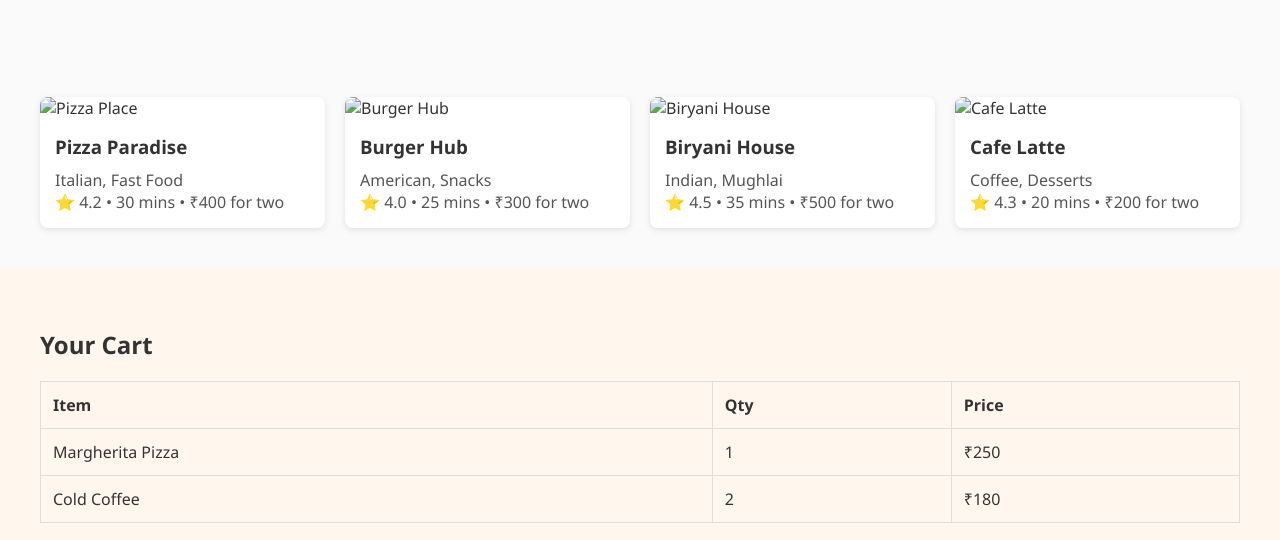
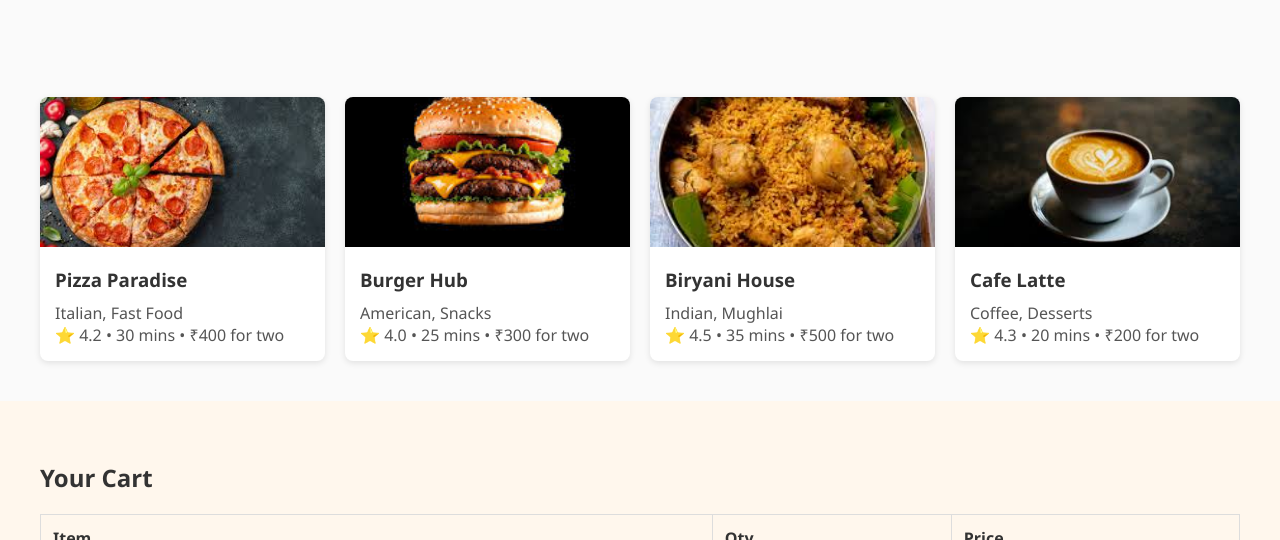
Before and after one commit to Sathya-1006/Swiggy-Clone, a plain HTML site: page Swiggy.html in a window 1280 px wide. Shown: the part 250-790 px from the top of the page. Drawn offline with Linux system fonts and the light colour scheme.

Commit message:
adding files

```diff
--- a/Swiggy.html
+++ b/Swiggy.html
@@ -158,7 +158,7 @@
   <!-- Restaurants -->
   <section class="restaurant-list">
     <div class="restaurant-card">
-      <img src="./asset/img/pizza.jpg" alt="Pizza Place">
+      <img src="./asset/pizza.jpg" alt="Pizza Place">
       <div class="info">
         <h3>Pizza Paradise</h3>
         <p>Italian, Fast Food</p>
@@ -166,7 +166,7 @@
       </div>
     </div>
     <div class="restaurant-card">
-      <img src="./asset/img/burger.jpg" alt="Burger Hub">
+      <img src="./asset/burger.jpg" alt="Burger Hub">
       <div class="info">
         <h3>Burger Hub</h3>
         <p>American, Snacks</p>
@@ -174,7 +174,7 @@
       </div>
     </div>
     <div class="restaurant-card">
-      <img src="./asset/img/biryani.jpg" alt="Biryani House">
+      <img src="./asset/biryani.jpg" alt="Biryani House">
       <div class="info">
         <h3>Biryani House</h3>
         <p>Indian, Mughlai</p>
@@ -182,7 +182,7 @@
       </div>
     </div>
     <div class="restaurant-card">
-      <img src="./asset/img/latte.jpg" alt="Cafe Latte">
+      <img src="./asset/latte.jpg" alt="Cafe Latte">
       <div class="info">
         <h3>Cafe Latte</h3>
         <p>Coffee, Desserts</p>
```
Also changed, not shown: asset/biryani.jpg (added), asset/burger.jpg (added), asset/latte.jpg (added), asset/pizza.jpg (added).
